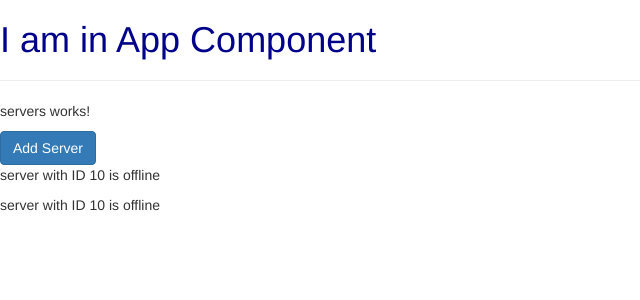
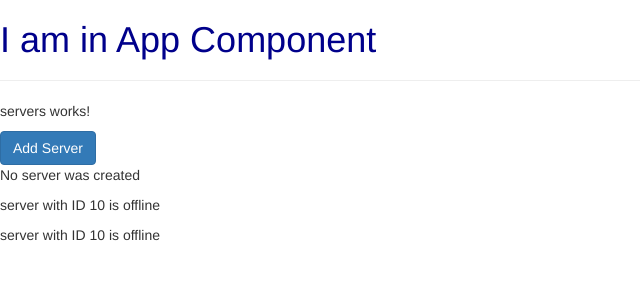
Before and after one commit to yashwanthanands/angular-tutorial, an Angular app in the folder angular-basics/: page / in a window 1280 px wide. Shown: the top 300 px of the page, without its empty margins (0-640 px from the left). Built offline with nearby package versions, Linux system fonts and the light colour scheme.

Commit message:
Added Event Binding implementation

```diff
--- a/angular-basics/src/app/servers/servers.component.html
+++ b/angular-basics/src/app/servers/servers.component.html
@@ -1,4 +1,5 @@
 <p>servers works!</p>
-<button class="btn btn-primary" [disabled] = "!allowNewServer">Add Server</button>
+<button class="btn btn-primary" [disabled] = "!allowNewServer" (click) ="onCreateServer()">Add Server</button>
+<p> {{ serverCreationStatus }}</p>
 <app-server></app-server>
 <app-server></app-server>
--- a/angular-basics/src/app/servers/servers.component.ts
+++ b/angular-basics/src/app/servers/servers.component.ts
@@ -18,12 +18,18 @@
 })
 export class ServersComponent implements OnInit {
   allowNewServer = false;
+  serverCreationStatus = "No server was created";
   constructor() {
     setTimeout(() => {
       this.allowNewServer = true;
     }, 2000);
   }
 
+  onCreateServer() {
+    this.serverCreationStatus = "Server was created";
+    return this.serverCreationStatus;
+  }
+
   ngOnInit(): void {
   }
 
```
